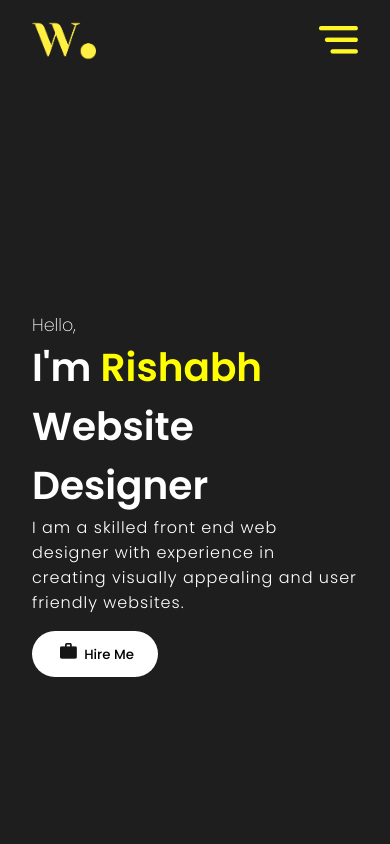
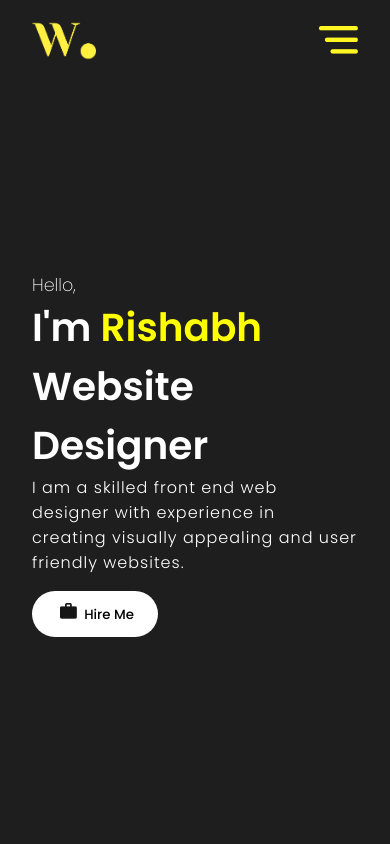
Before and after one commit to rishabhjoshii/Portfolio, a React (Create React App) app: page / in a window 390 px wide. Shown: the top 844 px of the page. Built offline with nearby package versions, Linux system fonts and the light colour scheme.

Commit message:
second commit

```diff
--- a/src/components/Intro/intro.css
+++ b/src/components/Intro/intro.css
@@ -1,5 +1,5 @@
 #intro{
-    height: calc(100vh - 4rem);
+    height: calc(100vh - 6rem);
     width: 100vw;
     max-width: 75rem;
     margin: 0 auto;
@@ -73,5 +73,8 @@
     .bg{
         right: -20vw;
     }
+    .introContent{
+        margin-top: -40px;
+    }
 
 }
```
